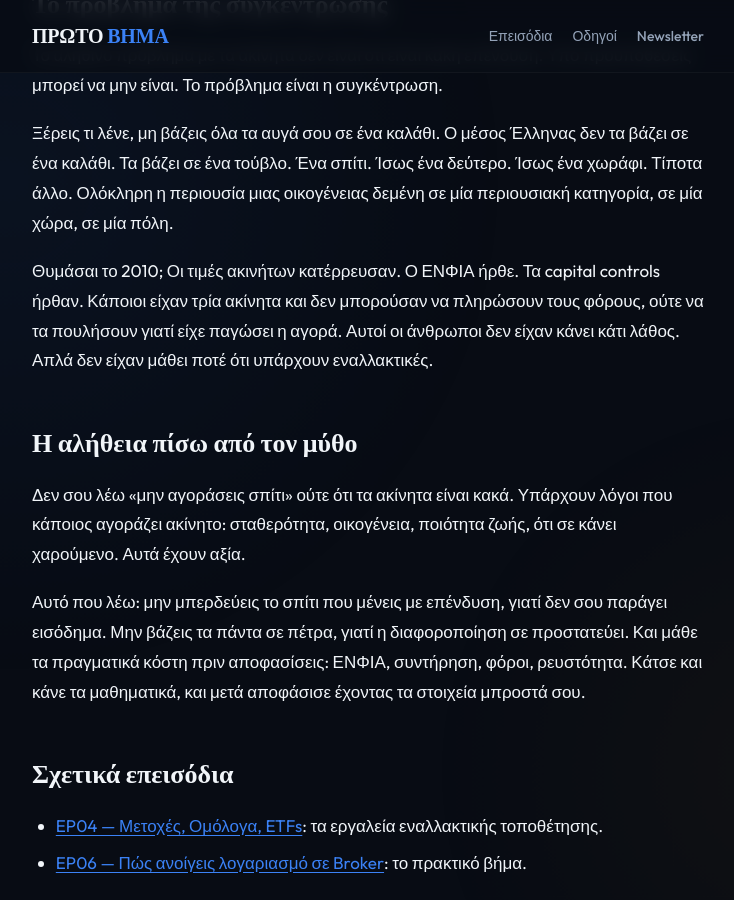
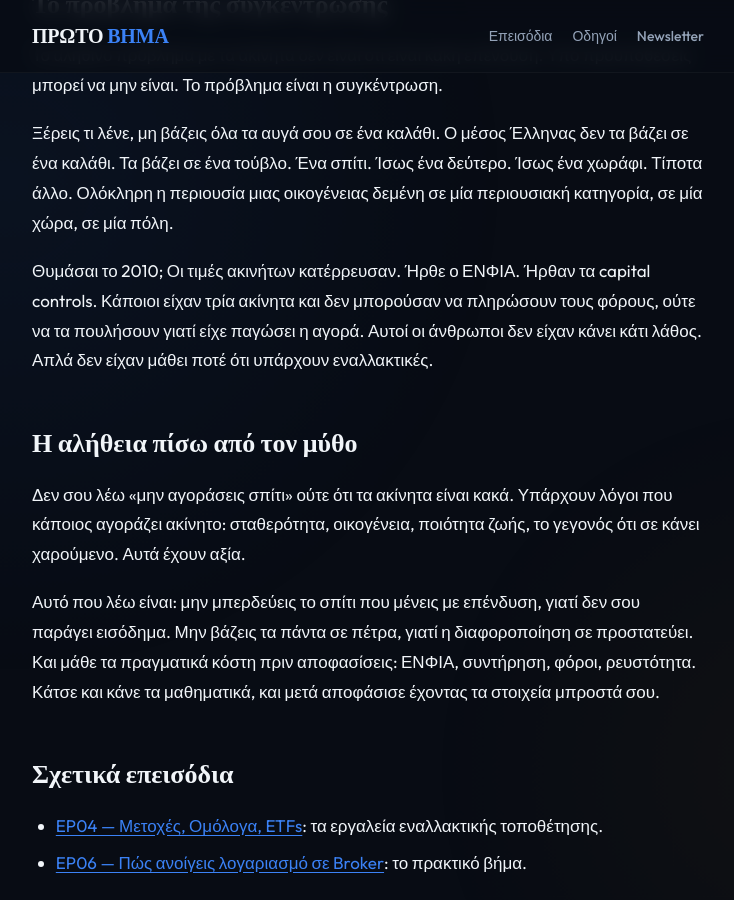
Before and after one commit to ProtoVima/proto-vima.gr, a Jekyll site: the page built from _episodes/ep05-akinita.md, in a window 1280 px wide and 900 px high, scrolled down 3486 px. Shown: the whole window, without its empty margins (272-1006 px from the left). Built offline with Jekyll 4.4.1, drawn with Linux system fonts in a browser that asks for light colours; some of the changed text lies outside the part shown.

Commit message:
Update ep05-akinita.md

```diff
--- a/_episodes/ep05-akinita.md
+++ b/_episodes/ep05-akinita.md
@@ -30,7 +30,7 @@
 
 Πέρα από τα €150.000, έχεις ήδη χάσει €10.000 σε κόστη αγοράς και πληρώνεις €2.500 με €4.000 κάθε χρόνο για να κρατήσεις κάτι που υποτίθεται ότι «κάθεται εκεί και ανεβαίνει».
 
-Φέτος, 6,1 εκατομμύρια ιδιοκτήτες πλήρωσαν συνολικά 2,3 δισεκατομμύρια ευρώ ΕΝΦΙΑ. Και αυτό μετά τις μειώσεις.
+Το 2026, 6,1 εκατομμύρια ιδιοκτήτες πλήρωσαν συνολικά 2,3 δισεκατομμύρια ευρώ ΕΝΦΙΑ. Και αυτό μετά τις μειώσεις.
 
 Αν πάμε σε «επενδυτικό» ακίνητο, δηλαδή νοικιασμένο, τα κόστη αυξάνονται. Φόρος εισοδήματος στα ενοίκια. Κενά μεταξύ ενοικιαστών. Ζημιές. Ενοικιαστής που δεν πληρώνει και θέλεις δύο χρόνια στα δικαστήρια για να τον βγάλεις. Πόσα από αυτά σκέφτηκε όποιος σου είπε «βάλε τα σε ακίνητα»;
 
@@ -60,13 +60,13 @@
 
 Ξέρεις τι λένε, μη βάζεις όλα τα αυγά σου σε ένα καλάθι. Ο μέσος Έλληνας δεν τα βάζει σε ένα καλάθι. Τα βάζει σε ένα τούβλο. Ένα σπίτι. Ίσως ένα δεύτερο. Ίσως ένα χωράφι. Τίποτα άλλο. Ολόκληρη η περιουσία μιας οικογένειας δεμένη σε μία περιουσιακή κατηγορία, σε μία χώρα, σε μία πόλη.
 
-Θυμάσαι το 2010; Οι τιμές ακινήτων κατέρρευσαν. Ο ΕΝΦΙΑ ήρθε. Τα capital controls ήρθαν. Κάποιοι είχαν τρία ακίνητα και δεν μπορούσαν να πληρώσουν τους φόρους, ούτε να τα πουλήσουν γιατί είχε παγώσει η αγορά. Αυτοί οι άνθρωποι δεν είχαν κάνει κάτι λάθος. Απλά δεν είχαν μάθει ποτέ ότι υπάρχουν εναλλακτικές.
+Θυμάσαι το 2010; Οι τιμές ακινήτων κατέρρευσαν. Ήρθε ο ΕΝΦΙΑ. Ήρθαν τα capital controls. Κάποιοι είχαν τρία ακίνητα και δεν μπορούσαν να πληρώσουν τους φόρους, ούτε να τα πουλήσουν γιατί είχε παγώσει η αγορά. Αυτοί οι άνθρωποι δεν είχαν κάνει κάτι λάθος. Απλά δεν είχαν μάθει ποτέ ότι υπάρχουν εναλλακτικές.
 
 ## Η αλήθεια πίσω από τον μύθο
 
-Δεν σου λέω «μην αγοράσεις σπίτι» ούτε ότι τα ακίνητα είναι κακά. Υπάρχουν λόγοι που κάποιος αγοράζει ακίνητο: σταθερότητα, οικογένεια, ποιότητα ζωής, ότι σε κάνει χαρούμενο. Αυτά έχουν αξία.
+Δεν σου λέω «μην αγοράσεις σπίτι» ούτε ότι τα ακίνητα είναι κακά. Υπάρχουν λόγοι που κάποιος αγοράζει ακίνητο: σταθερότητα, οικογένεια, ποιότητα ζωής, το γεγονός ότι σε κάνει χαρούμενο. Αυτά έχουν αξία.
 
-Αυτό που λέω: μην μπερδεύεις το σπίτι που μένεις με επένδυση, γιατί δεν σου παράγει εισόδημα. Μην βάζεις τα πάντα σε πέτρα, γιατί η διαφοροποίηση σε προστατεύει. Και μάθε τα πραγματικά κόστη πριν αποφασίσεις: ΕΝΦΙΑ, συντήρηση, φόροι, ρευστότητα. Κάτσε και κάνε τα μαθηματικά, και μετά αποφάσισε έχοντας τα στοιχεία μπροστά σου.
+Αυτό που λέω είναι: μην μπερδεύεις το σπίτι που μένεις με επένδυση, γιατί δεν σου παράγει εισόδημα. Μην βάζεις τα πάντα σε πέτρα, γιατί η διαφοροποίηση σε προστατεύει. Και μάθε τα πραγματικά κόστη πριν αποφασίσεις: ΕΝΦΙΑ, συντήρηση, φόροι, ρευστότητα. Κάτσε και κάνε τα μαθηματικά, και μετά αποφάσισε έχοντας τα στοιχεία μπροστά σου.
 
 ## Σχετικά επεισόδια
 
```
Also changed, not shown: other parts of _episodes/ep05-akinita.md (+3 -3 lines).
